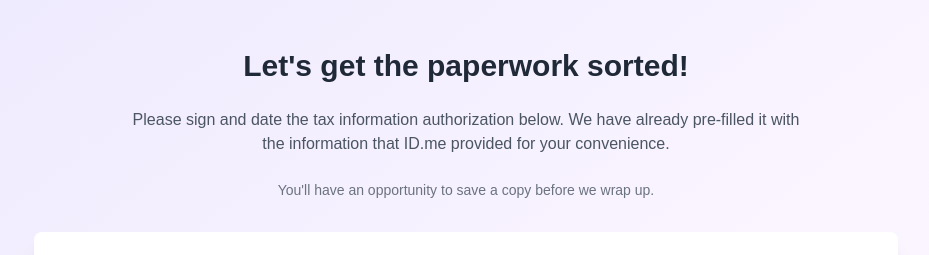
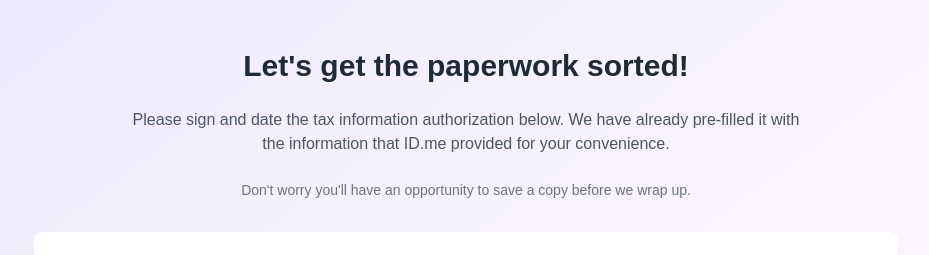
Before and after one commit to bobbekelley/taxnow-onboarding-journey, a React (Vite) app: page /authorization in a window 1280 px wide. Shown: the top 255 px of the page, without its empty margins (174-1103 px from the left). Built offline with nearby package versions, Linux system fonts and the light colour scheme; a web font is replaced by a local one.

Commit message:
Visual edit in Lovable
Edited UI in Lovable

```diff
--- a/src/pages/Authorization.tsx
+++ b/src/pages/Authorization.tsx
@@ -24,9 +24,7 @@ const Authorization = () => {
       }} className="space-y-6 text-center mb-8">
           <h1 className="text-3xl font-bold text-gray-800">Let's get the paperwork sorted!</h1>
           <p className="text-gray-600 max-w-2xl mx-auto">Please sign and date the tax information authorization below. We have already pre-filled it with the information that ID.me provided for your convenience.</p>
-          <p className="text-sm text-gray-500">
-            You'll have an opportunity to save a copy before we wrap up.
-          </p>
+          <p className="text-sm text-gray-500">Don't worry you'll have an opportunity to save a copy before we wrap up.</p>
         </motion.div>
 
         <motion.div initial={{
```
